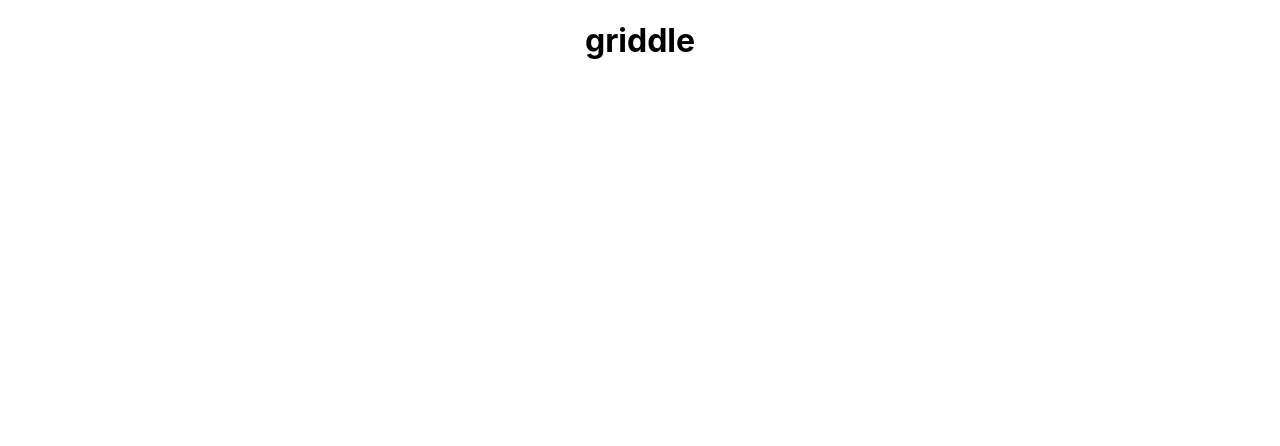
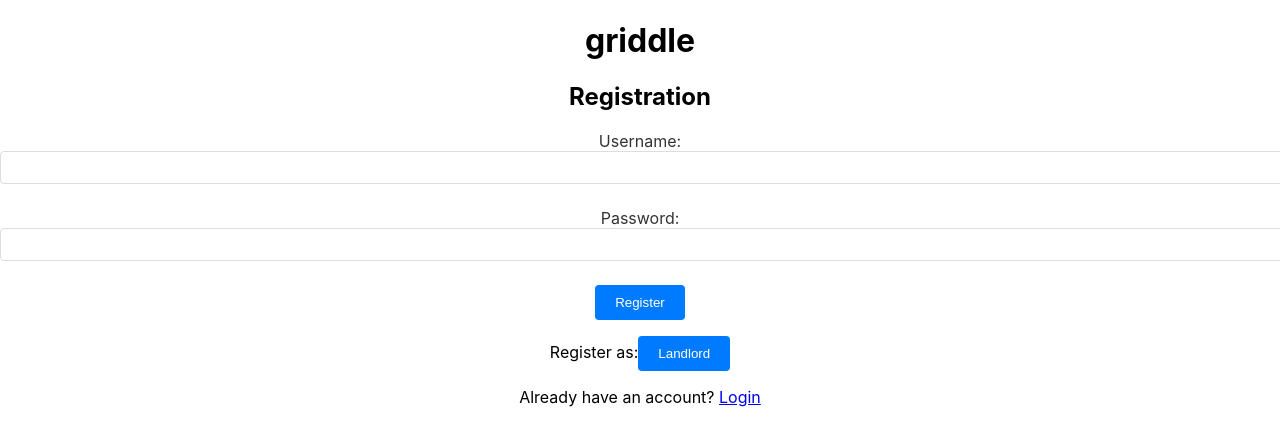
Before and after one commit to shreyap1011/Short_Stack_Rental, a React (Create React App) app: page /registration in a window 1280 px wide. Before the commit this address had no page. Shown: the top 446 px of the page. Built offline with nearby package versions, Linux system fonts and the light colour scheme.

Commit message:
registration

```diff
--- a/src/App.js
+++ b/src/App.js
@@ -4,6 +4,7 @@ import { BrowserRouter, Route, Routes } from 'react-router-dom';
 import ViewAllTenantInfo from './components/tenant/ViewAllTenantInfo';
 import ViewAllLanlordInfo from './components/landlord/ViewAllLanlordInfo';
 import LoginPage from './components/LoginPage';
+import RegistrationPage from './components/RegistrationPage';
 import ViewPaymentHistory from './components/tenant/ViewPaymentHistory';
 import TenantPayment from './components/tenant/TenantPayment';
 
@@ -14,6 +15,7 @@ function App() {
       <BrowserRouter>
         <Routes>
           <Route path="/" element={<LoginPage/>}/>
+          <Route path="/registration" element={<RegistrationPage/>}/>
           <Route path="/tenant/dashboard" element={<ViewAllTenantInfo />} />
           <Route path="/landlord" element={<ViewAllLanlordInfo />} />
           <Route path={"/tenant/paymentHistory"} element={<ViewPaymentHistory/>} exact={true}></Route>
--- a/src/components/LoginPage.jsx
+++ b/src/components/LoginPage.jsx
@@ -37,7 +37,7 @@ export default function LoginPage() {
             localStorage.setItem("username", enteredUsername);
 
             if (storedRole === 'tenant') {
-                navigate('/tenant');
+                navigate('/tenant/dashboard');
               } else if (storedRole === 'landlord') {
                 navigate('/landlord');
               } else {
@@ -59,6 +59,9 @@ export default function LoginPage() {
         console.error('Fetch Error:', error);
         alert('Error during login.');
       });
+
+     /* const handleRegistration = () => {
+      }*/
   };
 
 
@@ -83,6 +86,10 @@ export default function LoginPage() {
           </label>
         </div>
         <button onClick={handleLogin}>Login</button>
+                {/* Registration link */}
+        <p>
+          Don't have an account? <Link to="/registration">Register</Link>
+        </p>
       </div>
     </div>
   )
--- /dev/null
+++ b/src/components/RegistrationPage.jsx
@@ -0,0 +1,73 @@
+import React, { useState } from 'react';
+import { Link, useNavigate } from 'react-router-dom';
+import '../App.css';
+
+const RegistrationContainer = () => {
+  const [username, setUsername] = useState('');
+  const [password, setPassword] = useState('');
+  const [registrationOption, setRegistrationOption] = useState('tenant'); // Default to 'tenant'
+  const navigate = useNavigate();
+
+  const handleRegistration = () => {
+    // Perform registration logic based on the selected option
+    // For simplicity, this example just logs the registration details
+    console.log(`Registering as ${registrationOption}:`);
+    console.log(`Username: ${username}`);
+    console.log(`Password: ${password}`);
+    // Add your registration logic here
+
+    // After registration, navigate to the corresponding dashboard
+    if (registrationOption === 'tenant') {
+      navigate('/tenant/dashboard');
+    } else if (registrationOption === 'landlord') {
+      navigate('/landlord');
+    } else {
+      alert('Invalid registration option.');
+    }
+  };
+
+  const switchRegistrationOption = () => {
+    // Toggle between 'tenant' and 'landlord' options
+    setRegistrationOption((prevOption) => (prevOption === 'tenant' ? 'landlord' : 'tenant'));
+  };
+
+  return (
+    <div className="registration-container">
+      <div className="registration-box">
+        <h2>Registration</h2>
+        <div>
+          <label>
+            Username:
+            <input type="text" value={username} onChange={(e) => setUsername(e.target.value)} />
+          </label>
+        </div>
+        <div>
+          <label>
+            Password:
+            <input
+              type="password"
+              value={password}
+              onChange={(e) => setPassword(e.target.value)}
+            />
+          </label>
+        </div>
+        <button onClick={handleRegistration}>Register</button>
+
+        {/* Switch between registration options */}
+        <p>
+          Register as:
+          <button onClick={switchRegistrationOption}>
+            {registrationOption === 'tenant' ? 'Landlord' : 'Tenant'}
+          </button>
+        </p>
+
+        {/* Back to login link */}
+        <p>
+          Already have an account? <Link to="/">Login</Link>
+        </p>
+      </div>
+    </div>
+  );
+};
+
+export default RegistrationContainer;
```
